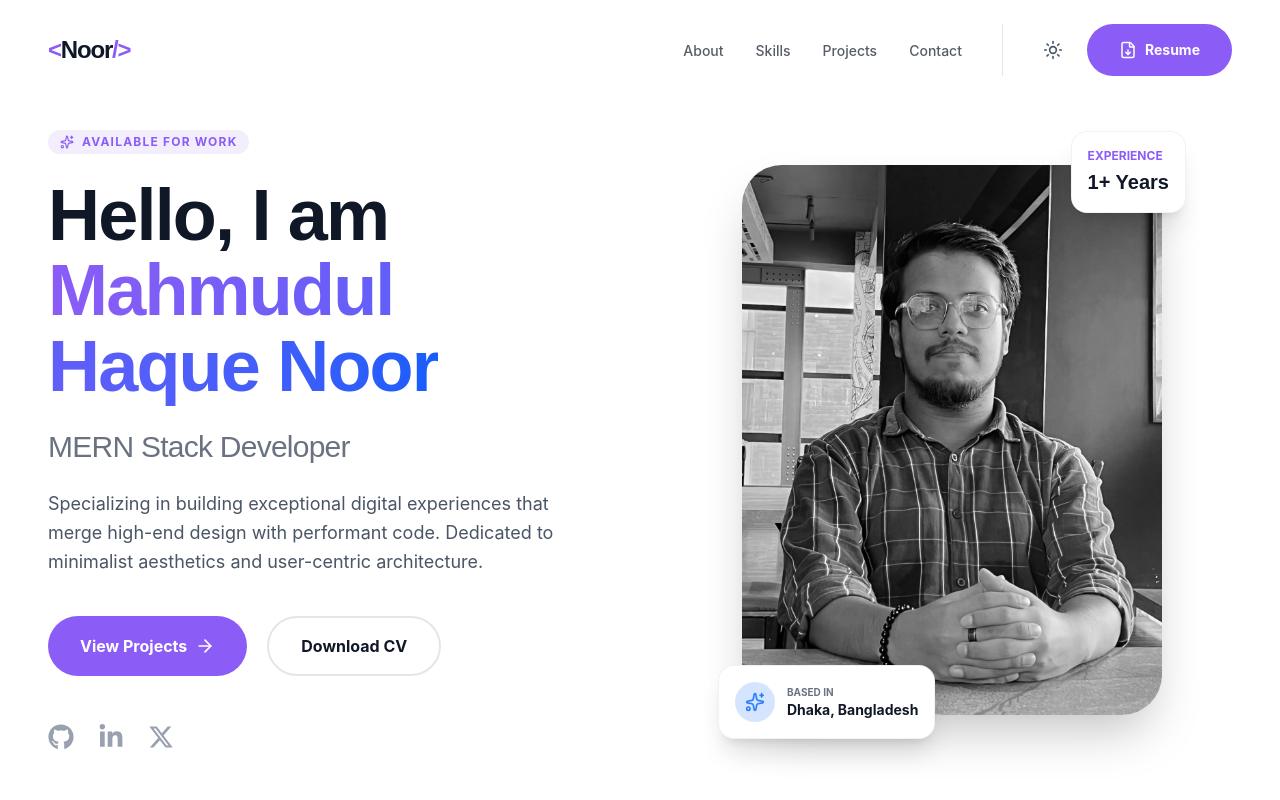
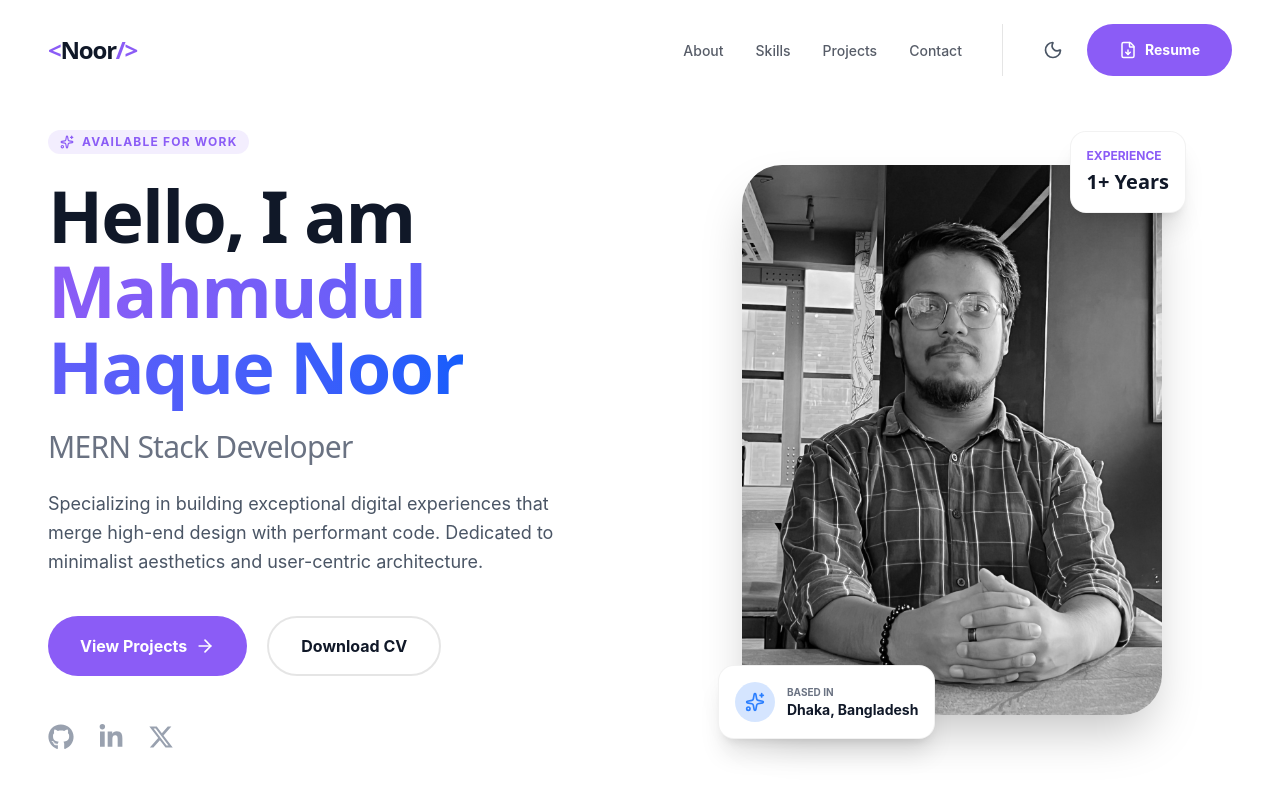
Before and after one commit to miavai649/portfolio, a React (Vite) app: page / in a window 1280 px wide. Shown: the top 800 px of the page. Built offline with nearby package versions, Linux system fonts and the light colour scheme.

Commit message:
fix: themeToggling feature working perfectly

```diff
--- a/index.html
+++ b/index.html
@@ -5,6 +5,17 @@
     <link rel="icon" type="image/svg+xml" href="/favicon.svg" />
     <meta name="viewport" content="width=device-width, initial-scale=1.0" />
     <title>Mahmudul Haque Noor</title>
+    <script>
+      // Check for saved theme or system preference immediately on load
+      if (
+        localStorage.getItem('theme') === 'dark' ||
+        (!localStorage.getItem('theme') && window.matchMedia('(prefers-color-scheme: dark)').matches)
+      ) {
+        document.documentElement.classList.add('dark');
+      } else {
+        document.documentElement.classList.remove('dark');
+      }
+    </script>
   </head>
   <body>
     <div id="root"></div>
--- a/src/components/layout/ThemeToggle.jsx
+++ b/src/components/layout/ThemeToggle.jsx
@@ -1,20 +1,51 @@
 import { Moon, Sun } from 'lucide-react';
-import { useState } from 'react';
+import { useEffect, useState } from 'react';
 
 const ThemeToggle = () => {
-  const [darkMode, setDarkMode] = useState(true);
+  // Initialize state based on localStorage or system preference
+  const [isDark, setIsDark] = useState(() => {
+    const savedTheme = localStorage.getItem('theme');
+    if (savedTheme) {
+      return savedTheme === 'dark';
+    }
+    // Fallback to system preference if no saved theme exists
+    return window.matchMedia('(prefers-color-scheme: dark)').matches;
+  });
 
-  const toggleTheme = () => {
-    setDarkMode(!darkMode);
-    document.documentElement.classList.toggle('dark');
-  };
+  // Apply the theme to the HTML element and save to localStorage
+  useEffect(() => {
+    const root = window.document.documentElement;
+
+    if (isDark) {
+      root.classList.add('dark');
+      localStorage.setItem('theme', 'dark');
+    } else {
+      root.classList.remove('dark');
+      localStorage.setItem('theme', 'light');
+    }
+  }, [isDark]);
+
+  // Handle system preference changes in real-time
+  useEffect(() => {
+    const mediaQuery = window.matchMedia('(prefers-color-scheme: dark)');
+    const handleChange = (e) => {
+      // Only update if the user hasn't manually set a preference in this session
+      if (!localStorage.getItem('theme')) {
+        setIsDark(e.matches);
+      }
+    };
+
+    mediaQuery.addEventListener('change', handleChange);
+    return () => mediaQuery.removeEventListener('change', handleChange);
+  }, []);
 
   return (
     <button
-      onClick={toggleTheme}
+      onClick={() => setIsDark(!isDark)}
       className='p-2 rounded-full hover:bg-black/5 dark:hover:bg-white/5 transition-colors text-gray-600 dark:text-gray-300'
       aria-label='Toggle Theme'>
-      {darkMode ? <Sun size={20} /> : <Moon size={20} />}
+      {/* Icon reflects the state correctly */}
+      {isDark ? <Sun size={20} /> : <Moon size={20} />}
     </button>
   );
 };
--- a/src/components/sections/About.jsx
+++ b/src/components/sections/About.jsx
@@ -6,7 +6,7 @@ import SectionTitle from '../ui/SectionTitle';
 
 const About = () => {
   return (
-    <section id='about' className='pt-32 bg-white dark:bg-dark-bg transition-colors duration-500'>
+    <section id='about' className='pt-32'>
       <Container>
         {/* --- HEADER & INTRO --- */}
         <div className='max-w-4xl mb-24'>
--- a/src/components/sections/Hero.jsx
+++ b/src/components/sections/Hero.jsx
@@ -31,12 +31,6 @@ const Hero = () => {
           <p className='text-lg text-gray-600 dark:text-gray-400 max-w-lg mb-10 leading-relaxed'>{heroContent.description}</p>
 
           <div className='flex flex-wrap gap-5 mb-12'>
-            {/* <button className='px-8 py-4 rounded-full bg-primary text-white font-bold flex items-center gap-2 hover:scale-105 transition-transform'>
-              {heroContent.ctaPrimary} <ArrowRight size={20} />
-            </button>
-            <button className='px-8 py-4 rounded-full border-2 border-black/10 dark:border-white/10 font-bold hover:bg-black/5 dark:hover:bg-white/5 transition-colors'>
-              {heroContent.ctaSecondary}
-            </button> */}
             <Button variant='primary' className='px-8 py-4 '>
               {heroContent.ctaPrimary} <ArrowRight size={20} />
             </Button>
--- a/src/components/sections/Skills.jsx
+++ b/src/components/sections/Skills.jsx
@@ -6,7 +6,7 @@ import SectionTitle from '../ui/SectionTitle';
 
 const Skills = () => {
   return (
-    <section id='skills' className='pt-32 bg-gray-50/50 dark:bg-zinc-900/20 transition-colors duration-500'>
+    <section id='skills' className='pt-32 '>
       <Container>
         <SectionTitle subtitle='Expertise' title='My Technical Matrix' icon={Zap} />
 
--- a/src/index.css
+++ b/src/index.css
@@ -1,56 +1,94 @@
 @import 'tailwindcss';
 
-/* Define the design system and theme tokens */
+/*
+  1. OFFICIAL TAILWIND v4 CLASS-BASED VARIANT
+  Enables 'dark:' utilities when the '.dark' class is on <html>
+*/
+@variant dark (&:where(.dark, .dark *));
+
+/*
+  2. THE DESIGN SYSTEM (Static Tokens)
+  All your original typography, primary colors, and animations are here.
+*/
 @theme {
-  /* Premium Color Palette */
-  --color-primary: #8b5cf6; /* Modern Violet */
+  /* Brand Colors */
+  --color-primary: #8b5cf6;
+
+  /* Layout Colors (Default/Light) */
+  --color-bg-page: #ffffff;
+  --color-text-main: #111827;
+  --color-card: #ffffff;
+  --color-border: #f3f4f6;
+
+  /* Static tokens for backward compatibility with utilities
+     (e.g., if you used dark:bg-dark-bg in your components) */
   --color-dark-bg: #050505;
   --color-dark-card: #0f0f0f;
-  --color-light-bg: #ffffff;
-  --color-light-text: #111827;
 
-  /* Typography */
-  --font-sans: 'Inter', ui-sans-serif, system-ui;
-  --font-display: 'Outfit', sans-serif;
+  /* Typography Setup */
+  --font-sans: 'Inter', ui-sans-serif, system-ui, sans-serif;
+  --font-display: 'Outfit', system-ui, sans-serif;
 
-  /* Animations */
+  /* Animation Setup */
   --animate-float: float 6s ease-in-out infinite;
+  --animate-spin-slow: spin 8s linear infinite;
+
+  @keyframes float {
+    0%,
+    100% {
+      transform: translateY(0);
+    }
+    50% {
+      transform: translateY(-20px);
+    }
+  }
 }
 
+/*
+  3. THE THEME SWITCHER (Dynamic Tokens)
+  When the 'dark' class is present, we redefine our semantic variables.
+  This allows the switch to work without changing component code.
+*/
+.dark {
+  --color-bg-page: #050505;
+  --color-text-main: #f9fafb;
+  --color-card: #0f0f0f;
+  --color-border: #1f1f1f;
+}
+
+/*
+  4. GLOBAL BASE STYLES
+  Preserves your scrolling, headings, and core body behavior.
+*/
 @layer base {
-  /* Smooth scrolling for the one-page experience */
   html {
     scroll-behavior: smooth;
   }
 
   body {
-    font-family: var(--font-sans);
-    @apply antialiased transition-colors duration-300;
-    @apply bg-white text-gray-900;
+    background-color: var(--color-bg-page);
+    color: var(--color-text-main);
+    @apply transition-colors duration-500 ease-in-out antialiased font-sans;
   }
 
-  /* Dark mode class-based application */
-  .dark body {
-    @apply bg-[#050505] text-gray-100;
-  }
-
-  /* Set display font for headings */
+  /* Typography Hierarchy */
   h1,
   h2,
   h3,
-  h4 {
-    font-family: var(--font-display);
-    @apply font-bold tracking-tight;
+  h4,
+  h5,
+  h6 {
+    @apply font-display font-bold tracking-tight;
+  }
+
+  /* Custom Scrollbar for Premium feel (Optional but recommended) */
+  ::-webkit-scrollbar {
+    width: 8px;
+  }
+  ::-webkit-scrollbar-track {
+    @apply bg-transparent;
+  }
+  ::-webkit-scrollbar-thumb {
+    @apply bg-gray-200 dark:bg-zinc-800 rounded-full;
   }
 }
-
-/* Custom Keyframes */
-@keyframes float {
-  0%,
-  100% {
-    transform: translateY(0);
-  }
-  50% {
-    transform: translateY(-20px);
-  }
-}
```
